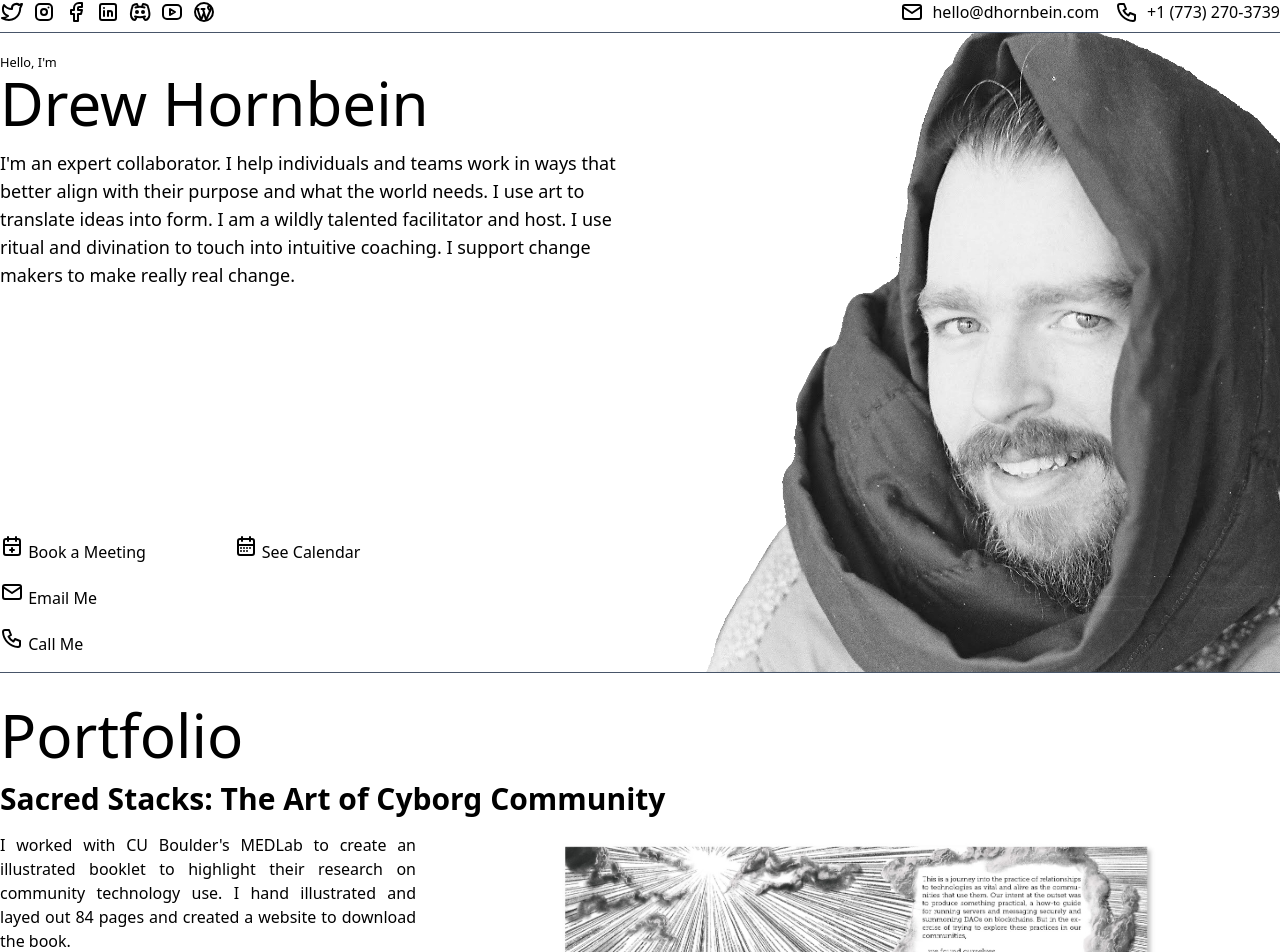
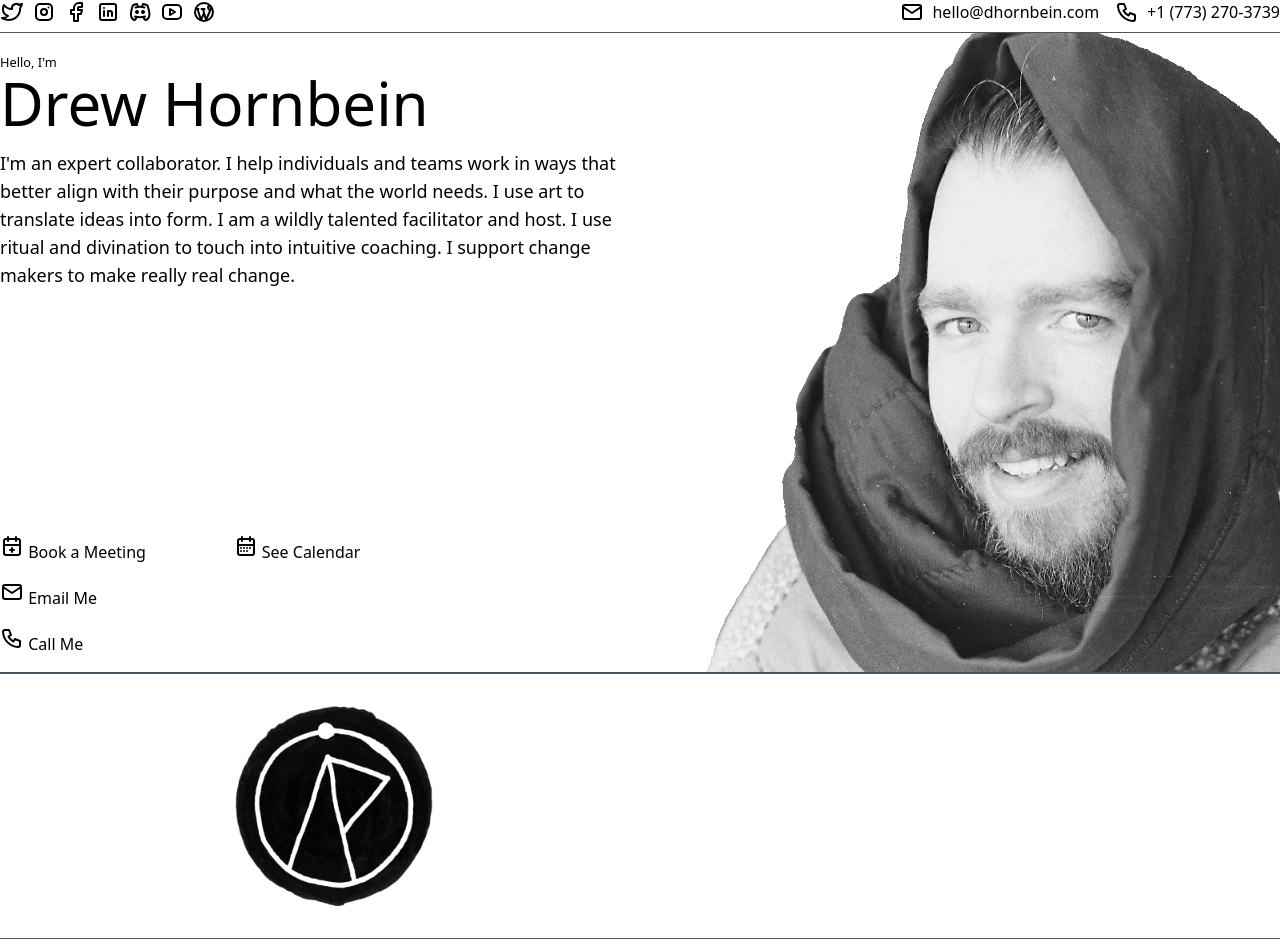
Before and after one commit to dhornbein/dhornbein.com, a Nuxt app: page / in a window 1280 px wide. Shown: the top 952 px of the page. Built offline with nearby package versions, Linux system fonts and the light colour scheme.

Commit message:
adds link to ritual point

```diff
--- a/pages/index.vue
+++ b/pages/index.vue
@@ -20,6 +20,15 @@
     </section>
     <section class="my-6 md:hidden">
       <p class="text-lg max-w-prose">{{ blurb }}</p>
+    </section>
+    <section class="flex flex-wrap items-center justify-center space-around border-b border-t border-slate-600 py-4 text-white">
+      <a href="https://ritualpoint.studio/?utm_source=dhornbein.com" class="p-4">
+        <img src="/rp-logo.png" alt="Ritual Point Logo" class="max-h-[200px] w-auto">
+      </a>
+      <a href="https://ritualpoint.studio/?utm_source=dhornbein.com" class="text-white">
+        <h2 class="title text-3xl mb-4">Ritual Point Studio<br>Art &amp; Divination</h2>
+        <p>Visit my artist persona where you can learn about my work with Tarot and Tattoos</p>
+      </a>
     </section>
     <section id="portfolio" class="portfolio-section mt-8">
       <h2 id="portfolio" class="title text-6xl mb-4">Portfolio</h2>
```
